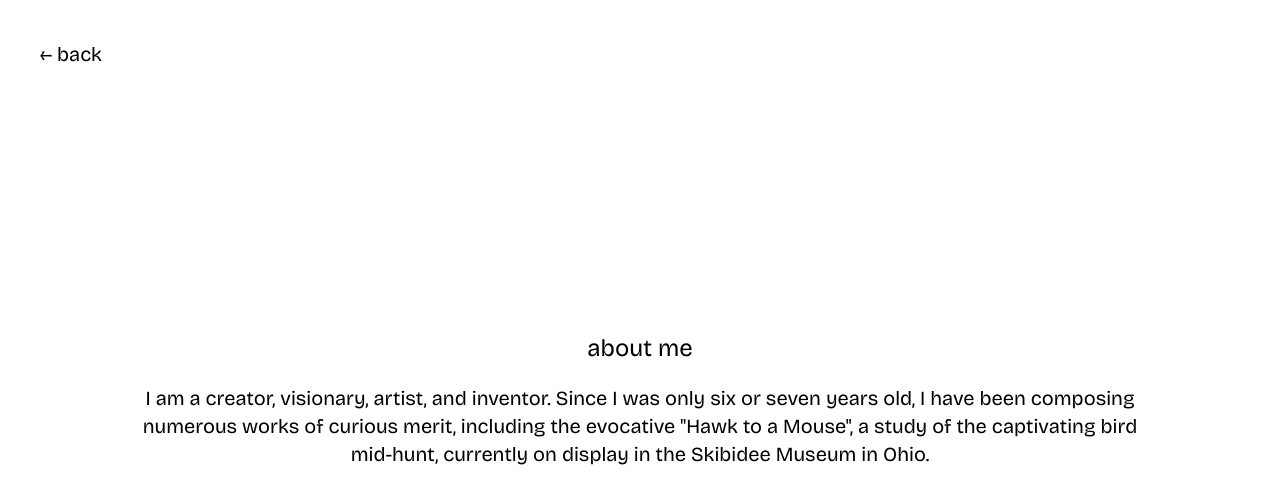
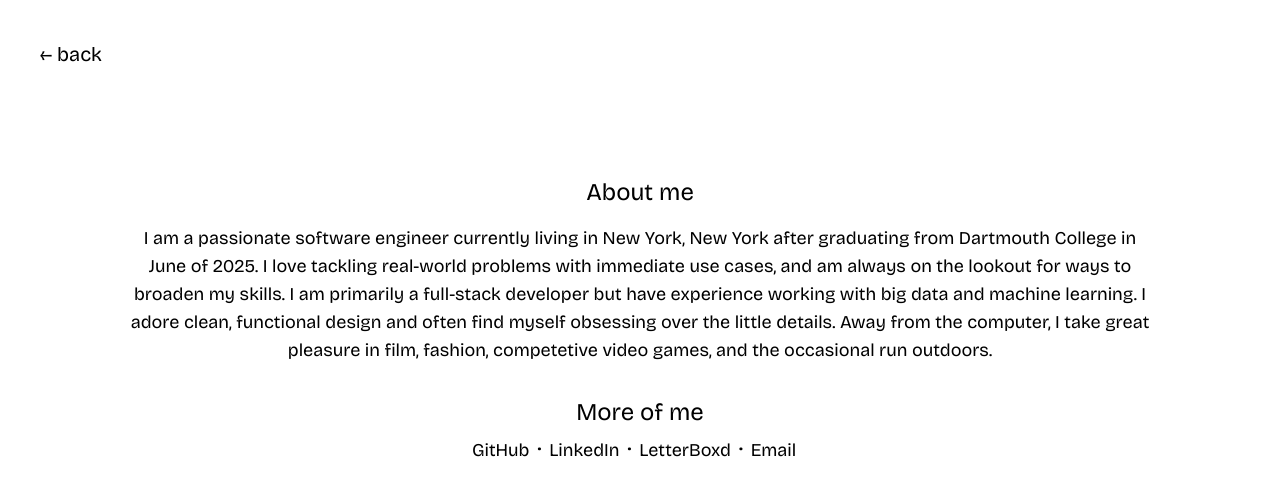
Before and after one commit to chakrupka/me, a React (Vite) app: page /about in a window 1280 px wide. Shown: the top 504 px of the page. Built offline with nearby package versions, Linux system fonts and the light colour scheme.

Commit message:
updated about page

```diff
--- a/src/components/About.tsx
+++ b/src/components/About.tsx
@@ -1,10 +1,12 @@
+import { useState } from "react";
 import { Link, useLocation } from "react-router-dom";
 
 function About() {
   const location = useLocation();
+  const [copied, setCopied] = useState(false);
 
   return (
-    <div className="flex h-full flex-col items-center justify-center dark:bg-black">
+    <div className="mt-20 flex h-full flex-col items-center justify-center sm:-mt-20 dark:bg-black">
       <Link
         to="/"
         state={{ scrollProgress: location.state?.scrollProgress }}
@@ -12,15 +14,69 @@ function About() {
       >
         ← back
       </Link>
-      <h1 className="w-2/3 pb-5 text-center text-2xl dark:text-white">
-        about me
+      <h1 className="w-2/3 pb-4 text-center text-2xl dark:text-white">
+        About me
       </h1>
-      <p className="w-4/5 text-center text-xl dark:text-white">
-        I am a creator, visionary, artist, and inventor. Since I was only six or
-        seven years old, I have been composing numerous works of curious merit,
-        including the evocative "Hawk to a Mouse", a study of the captivating
-        bird mid-hunt, currently on display in the Skibidee Museum in Ohio.
+      <p className="w-4/5 text-center text-lg dark:text-white">
+        I am a passionate software engineer currently living in New York, New
+        York after graduating from Dartmouth College in June of 2025. I love
+        tackling real-world problems with immediate use cases, and am always on
+        the lookout for ways to broaden my skills. I am primarily a full-stack
+        developer but have experience working with big data and machine
+        learning. I adore clean, functional design and often find myself
+        obsessing over the little details. Away from the computer, I take great
+        pleasure in film, fashion, competetive video games, and the occasional
+        run outdoors.
       </p>
+      <h1 className="w-2/3 pt-8 pb-2 text-center text-2xl dark:text-white">
+        More of me
+      </h1>
+      <div className="flex gap-2">
+        <a
+          href="https://github.com/chakrupka"
+          target="_blank"
+          rel="noopener noreferrer"
+          className="flex cursor-pointer text-lg underline decoration-transparent transition-colors duration-300 ease-in-out hover:decoration-current dark:text-white"
+        >
+          GitHub
+        </a>
+        <p className="dark:text-white">•</p>
+        <a
+          href="https://linkedin.com/in/cha-krupka"
+          target="_blank"
+          rel="noopener noreferrer"
+          className="flex cursor-pointer text-lg underline decoration-transparent transition-colors duration-300 ease-in-out hover:decoration-current dark:text-white"
+        >
+          LinkedIn
+        </a>
+        <p className="dark:text-white">•</p>
+        <a
+          href="https://letterboxd.com/ck238/"
+          target="_blank"
+          rel="noopener noreferrer"
+          className="flex cursor-pointer text-lg underline decoration-transparent transition-colors duration-300 ease-in-out hover:decoration-current dark:text-white"
+        >
+          LetterBoxd
+        </a>
+        <p className="dark:text-white">•</p>
+        <div className="relative">
+          <button
+            onClick={() => {
+              navigator.clipboard.writeText("chakrupka238@gmail.com");
+              setCopied(true);
+              setTimeout(() => setCopied(false), 2000);
+            }}
+            className="mr-3 flex cursor-pointer text-lg underline decoration-transparent transition-colors duration-300 ease-in-out hover:decoration-current dark:text-white"
+          >
+            Email
+          </button>
+          {copied && (
+            <span className="absolute -top-8 left-0 rounded bg-gray-800 px-2 py-1 text-sm text-white">
+              Copied!
+            </span>
+          )}
+        </div>
+      </div>
     </div>
   );
 }
--- a/src/components/Home.tsx
+++ b/src/components/Home.tsx
@@ -69,13 +69,14 @@ function Home() {
         >
           PROJECTS
         </Link>
-        <Link
-          to="/"
-          state={{ scrollProgress: progress }}
+        <a
+          target="_blank"
+          rel="noopener noreferrer"
+          href="Krupka_Resume_2025.pdf"
           className="cursor-pointer underline decoration-transparent transition-colors duration-300 ease-in-out hover:decoration-current"
         >
           RÉSUMÉ
-        </Link>
+        </a>
       </div>
 
       <div
```
